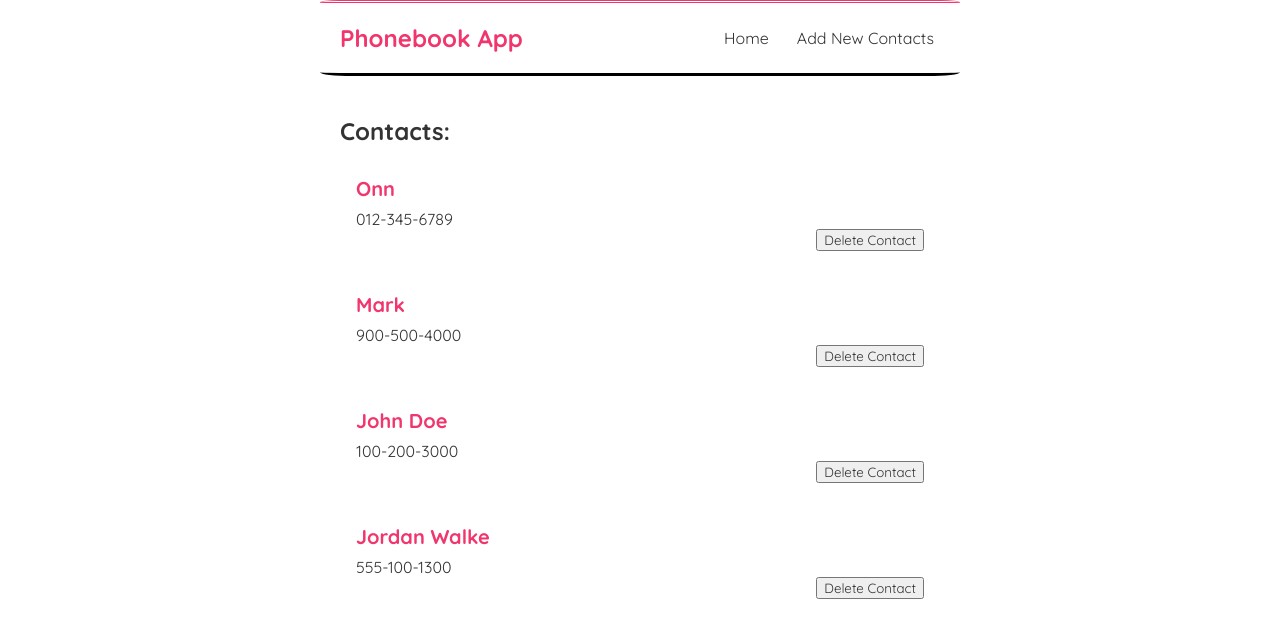
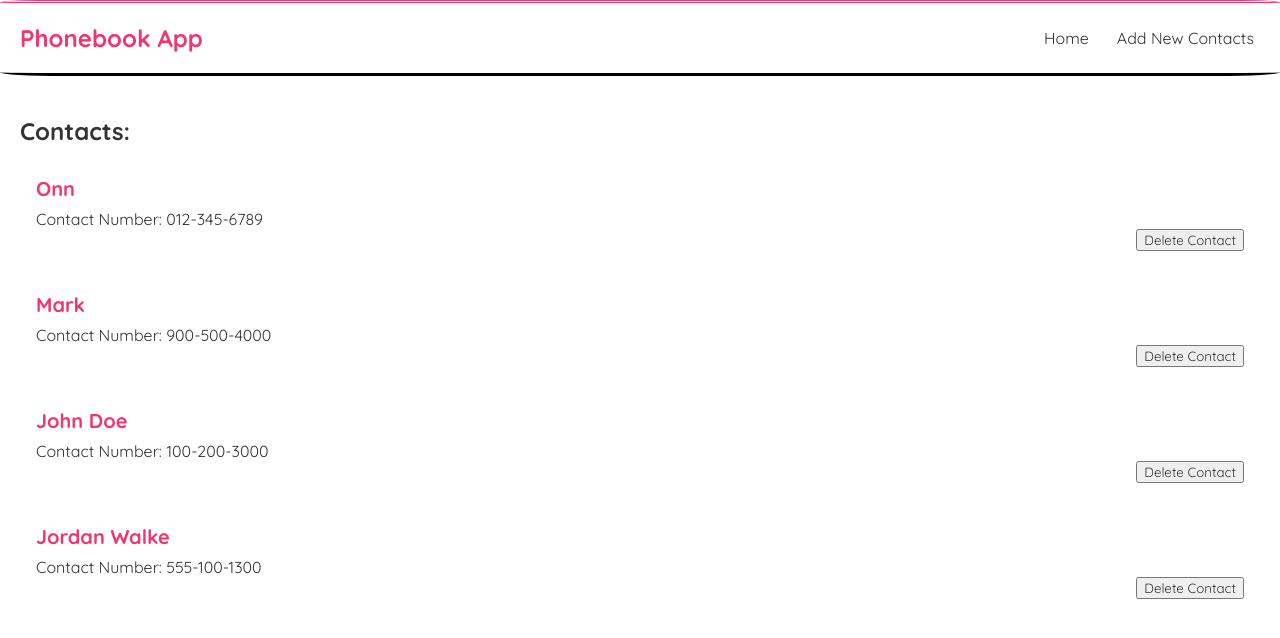
Before and after one commit to LanCheeOnn/phone-book, a React (Create React App) app: page / in a window 1280 px wide. Shown: the top 638 px of the page. Built offline with nearby package versions, Linux system fonts and the light colour scheme; data requests are answered from the project's data file.

Commit message:
Implemented Add Contact - Backend

```diff
--- a/src/AddContacts.js
+++ b/src/AddContacts.js
@@ -2,12 +2,29 @@ import { useState } from "react";
 
 const AddContacts = () => {
   const [name, setName] = useState('');
-  const [number, setNumber] = useState('');
+  const [phone, setPhone] = useState('');
+  const [isLoading, setIsLoading] = useState(false);
+
+  const handleSubmit = (e) => {
+    // Prevent page refresh
+    e.preventDefault()
+    const contact = { name, phone };
+
+    setIsLoading(true);
+
+    fetch('http://localhost:8000/contacts', {
+      method: 'POST',
+      headers: { "Content-Type": "application/json" },
+      body: JSON.stringify(contact)
+    }).then(() => {
+      setIsLoading(false);
+    })
+  }
 
   return (
     <div className="AddContacts">
       <h2>Add a new Contact</h2>
-      <form>
+      <form onSubmit={handleSubmit}>
         <label>Contact Name: </label>
         <input
           type="text"
@@ -19,10 +36,11 @@ const AddContacts = () => {
         <input
           type="text"
           required
-          value={number}
-          onChange={(e) => setNumber(e.target.value)}
+          value={phone}
+          onChange={(e) => setPhone(e.target.value)}
         />
-        <button>Add Contact</button>
+        {!isLoading && <button>Add Contact</button>}
+        {isLoading && <button disabled>Adding Contact...</button>}
       </form>
     </div>
   );
--- a/src/ContactList.js
+++ b/src/ContactList.js
@@ -1,5 +1,4 @@
 import { useHistory, useParams } from "react-router-dom";
-import useFetch from "./useFetch";
 
 const ContactList = ({ contacts, title }) => {
   const history = useHistory();
@@ -18,7 +17,7 @@ const ContactList = ({ contacts, title }) => {
       {contacts.map((contact) => (
         <div className="contact-preview" key={contact.id}>
           <h3> {contact.name} </h3>
-          <p> {contact.phone} </p>
+          <p>Contact Number: {contact.phone} </p>
           <div className="deleteBtn">
             <button onClick={() => handleDelete(contact.id)}>Delete Contact</button>
           </div>
--- a/src/index.css
+++ b/src/index.css
@@ -10,7 +10,7 @@
   padding: 20px;
   display: flex;
   align-items: center;
-  max-width: 600px;
+  max-width: auto;
   margin: 0 auto;
   border-bottom: 3px solid black;
   border-top: 3px double #f1356d;
@@ -34,7 +34,7 @@
   color: #f1356d;
 }
 .content {
-  max-width: 600px;
+  max-width: auto;
   margin: 20px auto;
   padding: 20px;
 }
@@ -44,6 +44,10 @@
   padding: 10px 16px;
   margin: 20px 0;
   border-bottom: 1px solid white;
+}
+
+.contact-preview p{
+  display: flex;
 }
 .contact-preview:hover{
   box-shadow: 1px 3px 5px rgba(0,0,0,0.1);
@@ -56,7 +60,7 @@
 
 /* Loading */
 .Loading{
-  max-width: 60px;
+  max-width: auto;
   align-items: center;
   padding: auto;
   margin: auto;
@@ -76,7 +80,7 @@
 
 /* Create a new contact form */
 .AddContacts {
-  max-width: 400px;
+  max-width: 60%;
   margin: 0 auto;
   text-align: center;
 }
```
